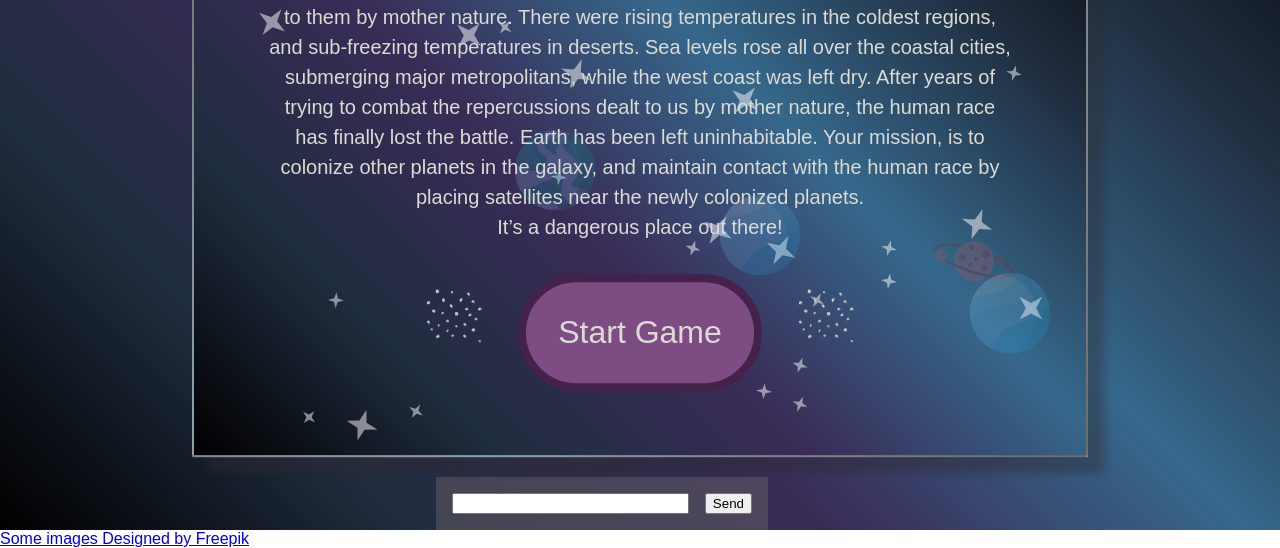
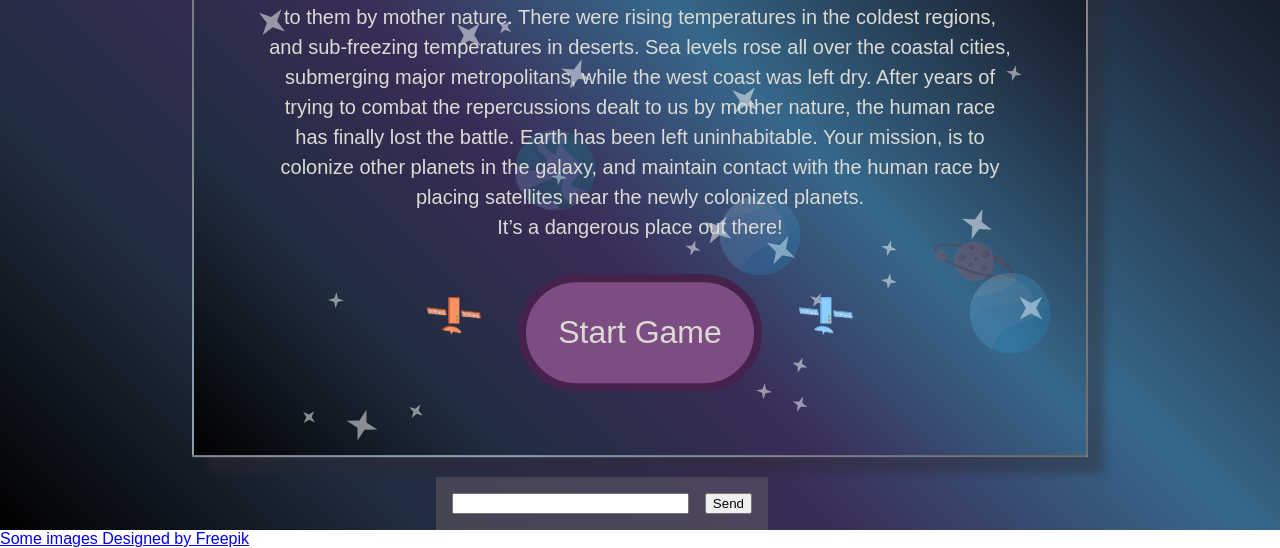
Before and after one commit to jwong92/GGJ2018, a website: page public/index.html in a window 1280 px wide. Shown: the part 270-818 px from the top of the page. Drawn offline with nearby package versions, Linux system fonts and the light colour scheme; no server answers; a web font is replaced by a local one.

Commit message:
updated animation on splash screen

```diff
--- a/public/css/styles.css
+++ b/public/css/styles.css
@@ -243,7 +243,7 @@ h1 {
   width: 3.5em;
   height: auto;
   transition: all 0s linear;
-  animation: rotate 1000ms infinite linear;
+  animation: rotate 2000ms infinite linear;
 }
 
 
--- a/public/index.html
+++ b/public/index.html
@@ -66,9 +66,9 @@
           <p>Discover space by placing your satelites &#40; <img src="img/stars/satellite-red.svg" /> OR <img src="img/stars/satellite-blue.svg" /> &#41; on the map.</p>
           <p>Once your satelites are close enough to the planet you want to conquer, place a flag &#40; <img src="img/stars/satellite-red.svg" /> OR <img src="img/stars/satellite-blue.svg" /> &#41; on the planet to claim it. Your opponent can place their flags on the same planet. The owner of the planet is determined by the majority of flags</p>
         </div> -->
-        <div class="asteroid"><img src="img/stars/asteroid.svg"/></div>
+        <div class="asteroid"><img src="img/stars/satellite-red.svg"/></div>
         <button id="start">Start Game</button>
-        <div class="asteroid"><img src="img/stars/asteroid.svg"/></div>
+        <div class="asteroid"><img src="img/stars/satellite-blue.svg"/></div>
         <!-- <button class="welcome_nav" id="prev">&lt; Prev</button>
         <button class="welcome_nav" id="next">Next &gt;</button>
         <div class="asteroid"><img src="img/stars/asteroid.svg"/></div> -->
```
